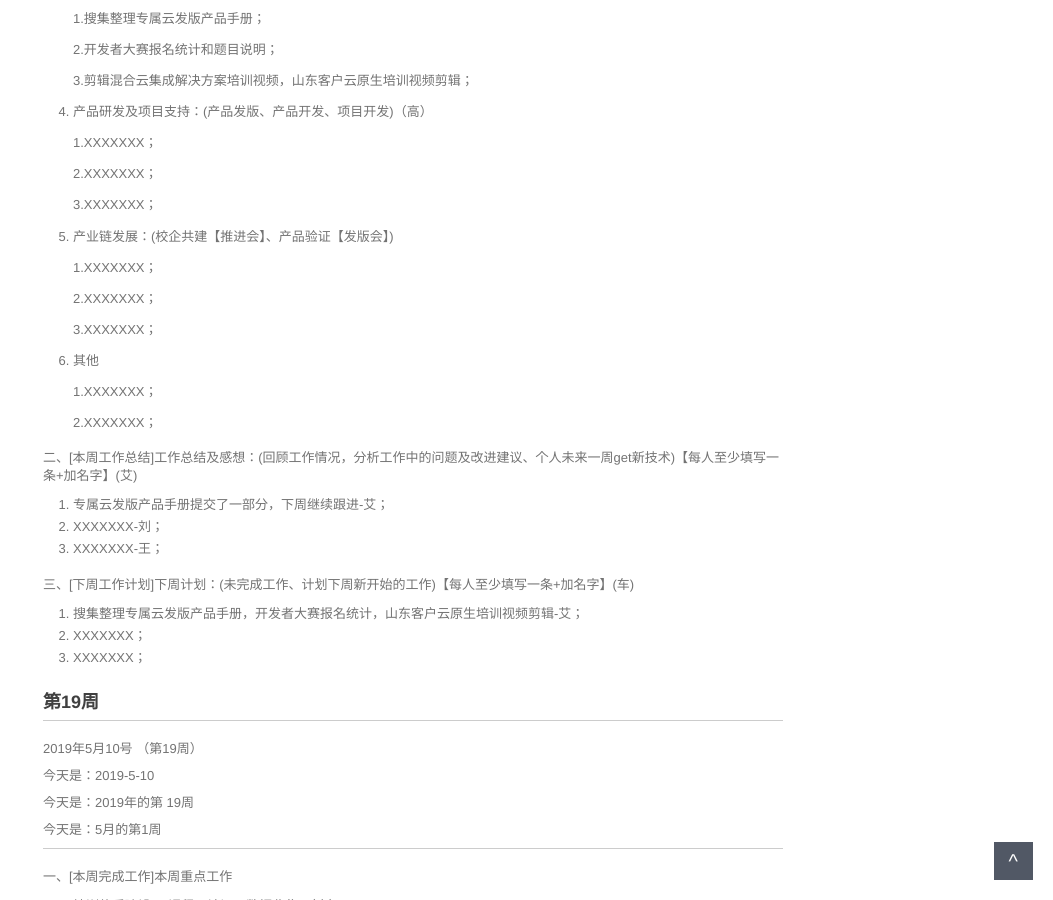
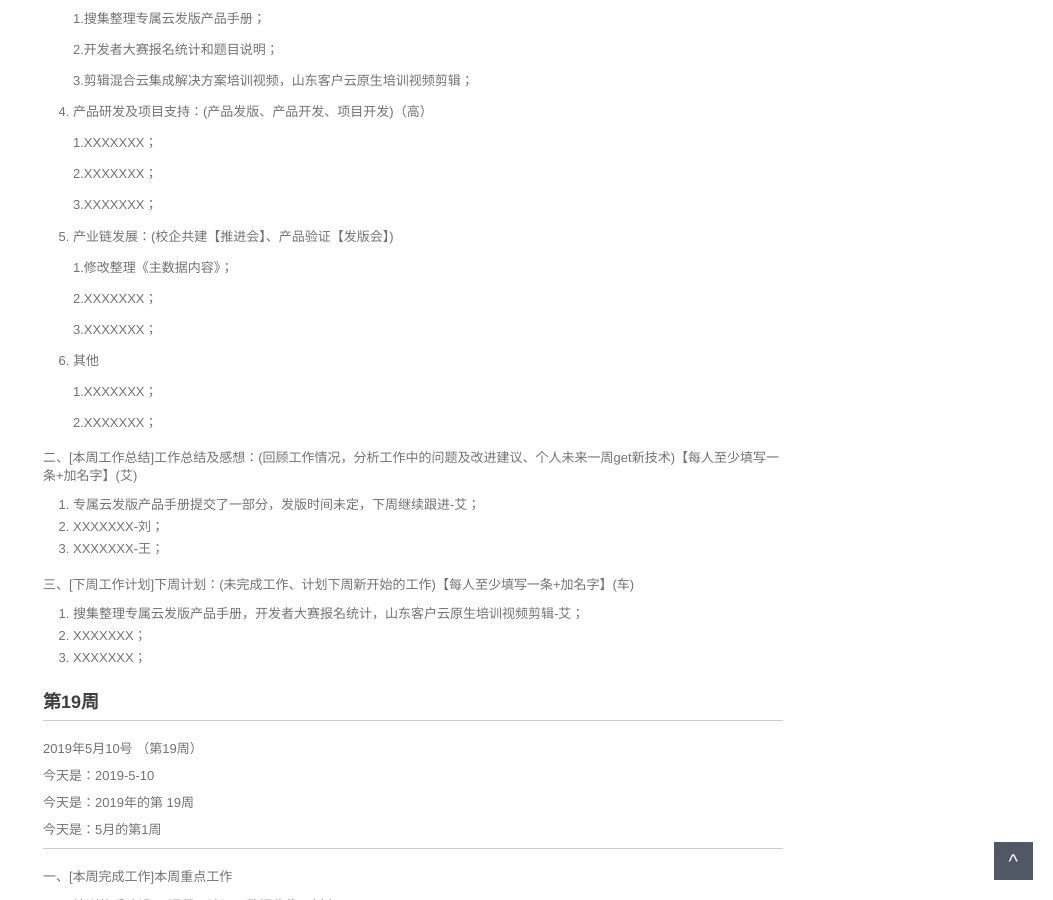
Before and after one commit to walllFlower/blog, a Jekyll site: the page built from _posts/2018-07-17-day_report_cxz.md, in a window 1280 px wide and 900 px high, scrolled down 808 px. Shown: the whole window, without its empty margins (227-1280 px from the left). Built offline with Jekyll 4.4.1, drawn with Linux system fonts in a browser that asks for light colours; comment, search, counter and statistics services are not loaded.

Commit message:
Update 2018-07-17-day_report_cxz.md

```diff
--- a/_posts/2018-07-17-day_report_cxz.md
+++ b/_posts/2018-07-17-day_report_cxz.md
@@ -57,7 +57,7 @@ categories: 技术运营工作周报
 
 5. 产业链发展：(校企共建【推进会】、产品验证【发版会】)
 
-    1.XXXXXXX；
+    1.修改整理《主数据内容》；
 
     2.XXXXXXX；
 
@@ -71,7 +71,7 @@ categories: 技术运营工作周报
 
 二、[本周工作总结]工作总结及感想：(回顾工作情况，分析工作中的问题及改进建议、个人未来一周get新技术)【每人至少填写一条+加名字】(艾)
 
-1. 专属云发版产品手册提交了一部分，下周继续跟进-艾；
+1. 专属云发版产品手册提交了一部分，发版时间未定，下周继续跟进-艾；
 2. XXXXXXX-刘；
 3. XXXXXXX-王；
 
```
